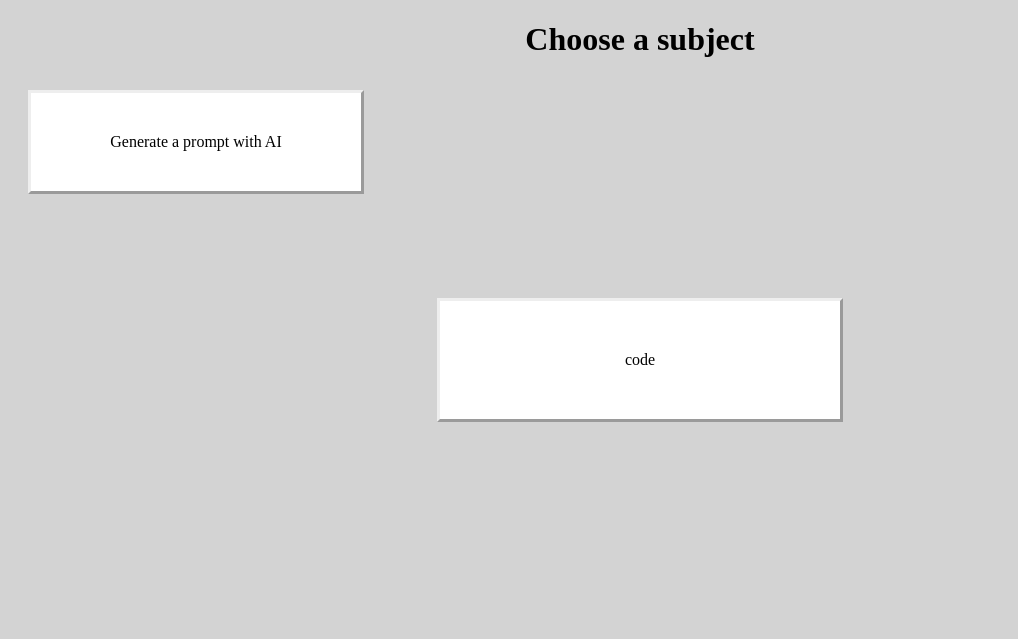
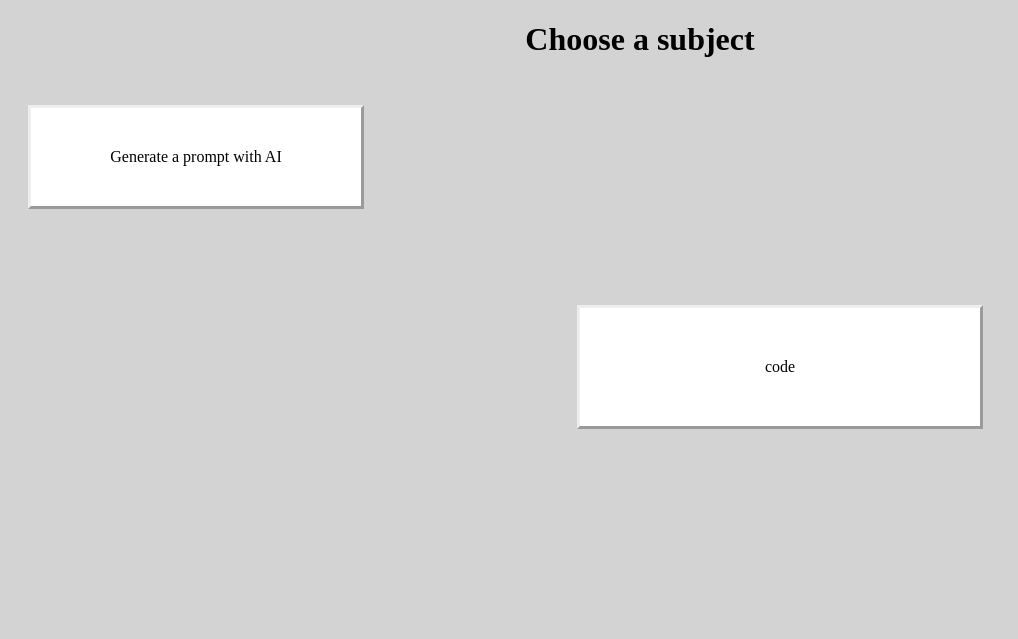
Before and after one commit to Onomis2/DeepDive-Docker-prompt-generater, a PHP site: page /src/homepage.php in a window 1280 px wide. Shown: the part 29-668 px from the top of the page, without its empty margins (0-1018 px from the left). Run offline with PHP 8.4, Linux system fonts and the light colour scheme; data comes from the database, SQL or seed files in the repository.

Commit message:
style updated and boxes onder each other

```diff
--- a/src/homepage.php
+++ b/src/homepage.php
@@ -31,23 +31,30 @@ $subjects = $Database->fetchAll(PDO::FETCH_ASSOC);
     <div class="title-center-home">
         <h1>Choose a subject</h1>
     </div>
-        <div class="center-boxes">
-        <div class="row">
-            <?php
-            $counter = 0;
-            foreach ($subjects as $subject) { ?>
-                <a href="choice.php?subject=<?=$subject['id'];?>"><p class="boxes"><?= $subject['subject'];?></p></a>
-                <?php
-
-                if ($counter % 3 == 0 && $counter != 0) { ?>
-                    </div><div class="row">
-                <?php }
-                $counter++;
-            } ?>
-        </div>
-    </div>
     <div class="down-left-box">
         <a href="AI_Prompt.php"><p class="box-left">Generate a prompt with AI</p></a>
     </div>
+    <div class="center-boxes-two">
+        <div class="row-boxes">
+            <?php
+
+            $counter = 0;
+            foreach ($subjects as $subject) {
+                if ($counter % 3 == 0) { ?>
+                    <div class="row">
+                <?php } ?>
+                <a href="choice.php?subject=<?=$subject['id'];?>"><p class="boxes-two"><?= $subject['subject'];?></p></a>
+                <?php
+
+                $counter++;
+                if ($counter % 3 == 0) { ?>
+                    </div>
+                <?php }
+            }
+            if ($counter % 3 != 0) { ?>
+                </div>
+            <?php } ?>
+        </div>
+    </div>
 </body>
 </html>
--- a/src/style.css
+++ b/src/style.css
@@ -10,14 +10,35 @@ body {
     align-items: center;
     height: 70vh;
 }
-.center-boxes p {
-    padding-right: 50px;
-}
 .boxes {
     width: 300px;
     border-style: outset;
     padding: 50px;
     margin: 20px;
+    text-align: center;
+    background-color: white;
+}
+.row-boxes {
+    display: flex;
+    flex-wrap: wrap;
+}
+.center-boxes p {
+    padding-right: 50px;
+}
+.center-boxes-two {
+    display: flex;
+    justify-content: center;
+    align-items: center;
+    margin-top: 60px;
+    margin-left: 280px;
+}
+.boxes-two {
+    flex: 1 1 33%;
+    text-align: center;
+    padding: 50px;
+    margin: 20px;
+    width: 300px;
+    border-style: outset;
     text-align: center;
     background-color: white;
 }
@@ -41,7 +62,11 @@ a {
     border-style: outset;
     padding: 40px;
     margin-left: 20px;
-    margin-top: -550px;
+    margin-top: 25px;
     text-align: center;
     background-color: white;
 }
+.row {
+    display: flex;
+    width: 100%;
+}
```
Also changed, not shown: src/choice.php (+21 -4 lines).
